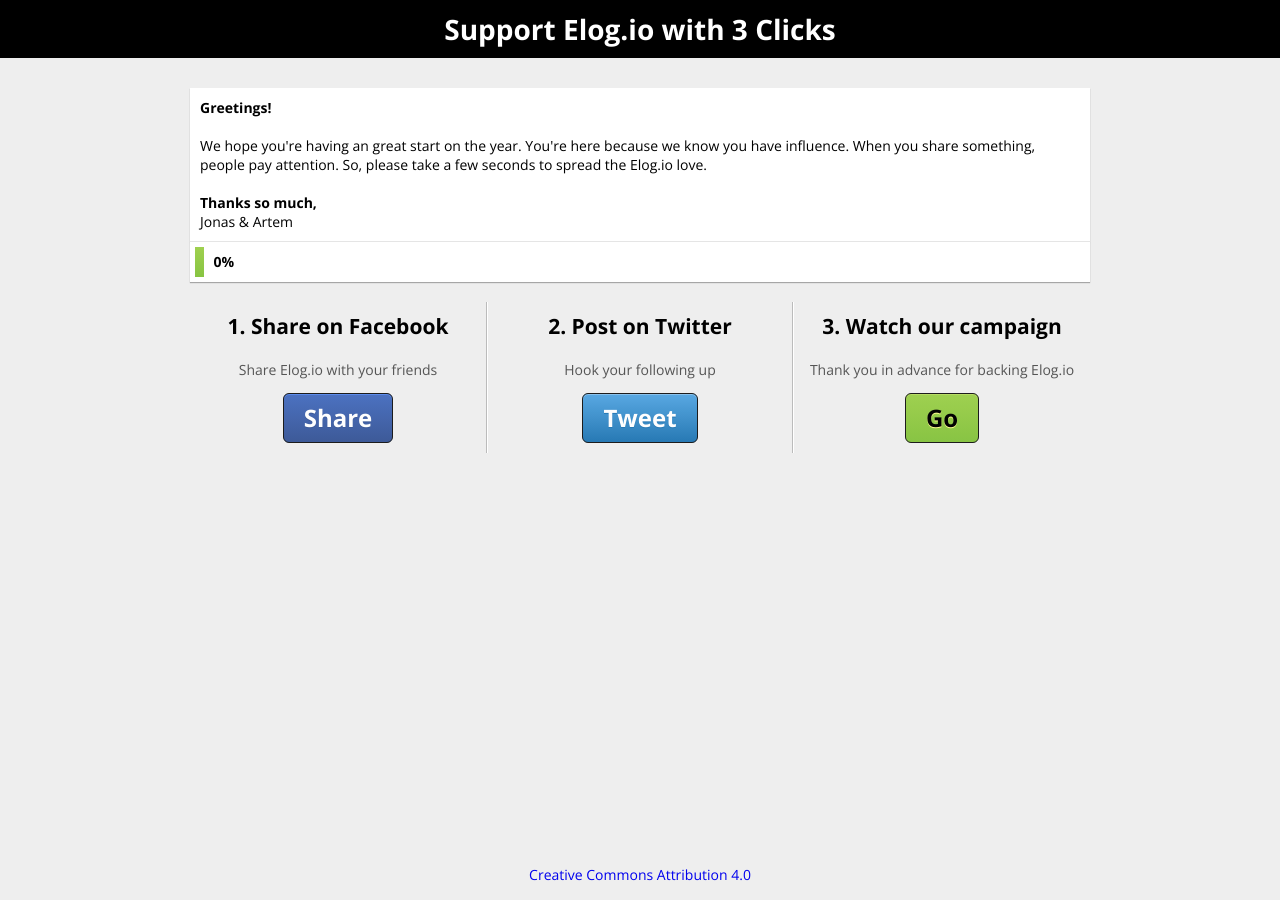
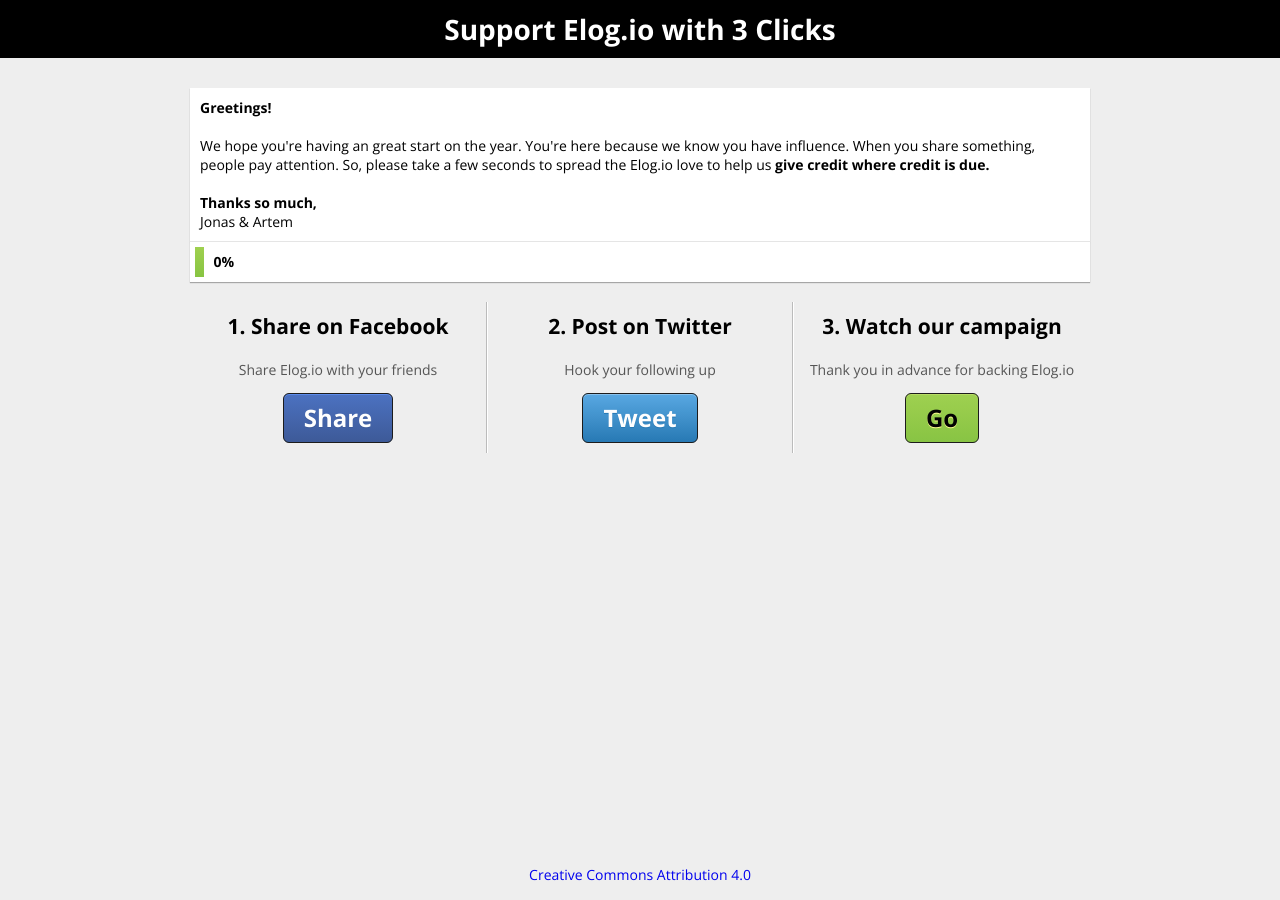
Before and after one commit to commonsmachinery/elogio, a Jekyll site: the page 40m/index.html, which Jekyll copies as it is, in a window 1280 px wide. Built offline with Jekyll 4.4.1, drawn with Linux system fonts in a browser that asks for light colours; nearby versions of some CDN libraries.

Commit message:
Added tagline

```diff
--- a/40m/index.html
+++ b/40m/index.html
@@ -12,7 +12,7 @@
         <h1>Support Elog.io with 3 Clicks</h1>
         <div id="container">
             <p id="welcome">
-                <b>Greetings!</b><br /><br />We hope you're having an great start on the year. You're here because we know you have influence. When you share something, people pay attention. So, please take a few seconds to spread the Elog.io love.
+                <b>Greetings!</b><br /><br />We hope you're having an great start on the year. You're here because we know you have influence. When you share something, people pay attention. So, please take a few seconds to spread the Elog.io love to help us <strong>give credit where credit is due.</strong>
                 <br /><br />
                 <b>Thanks so much,</b>
                 <br />
```
